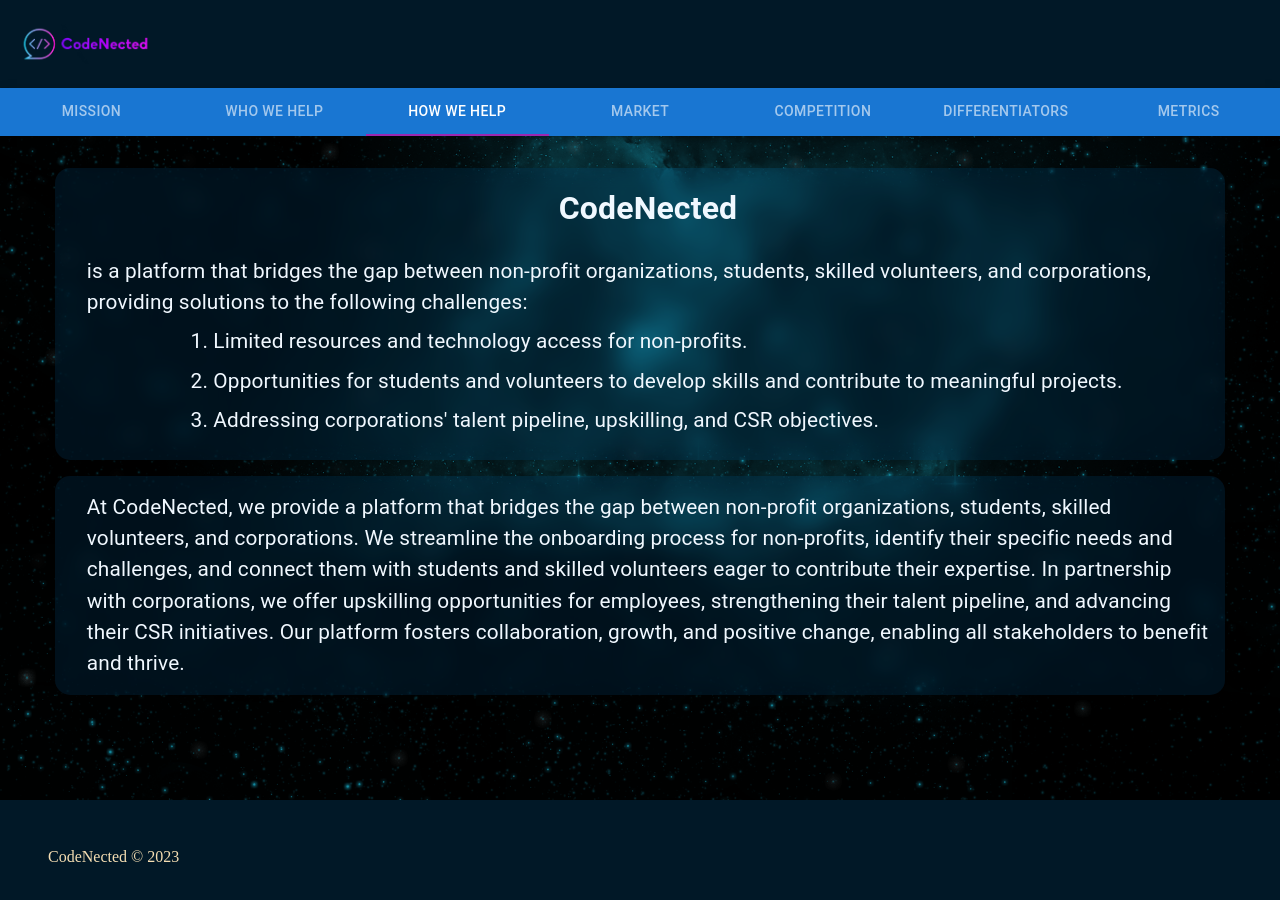
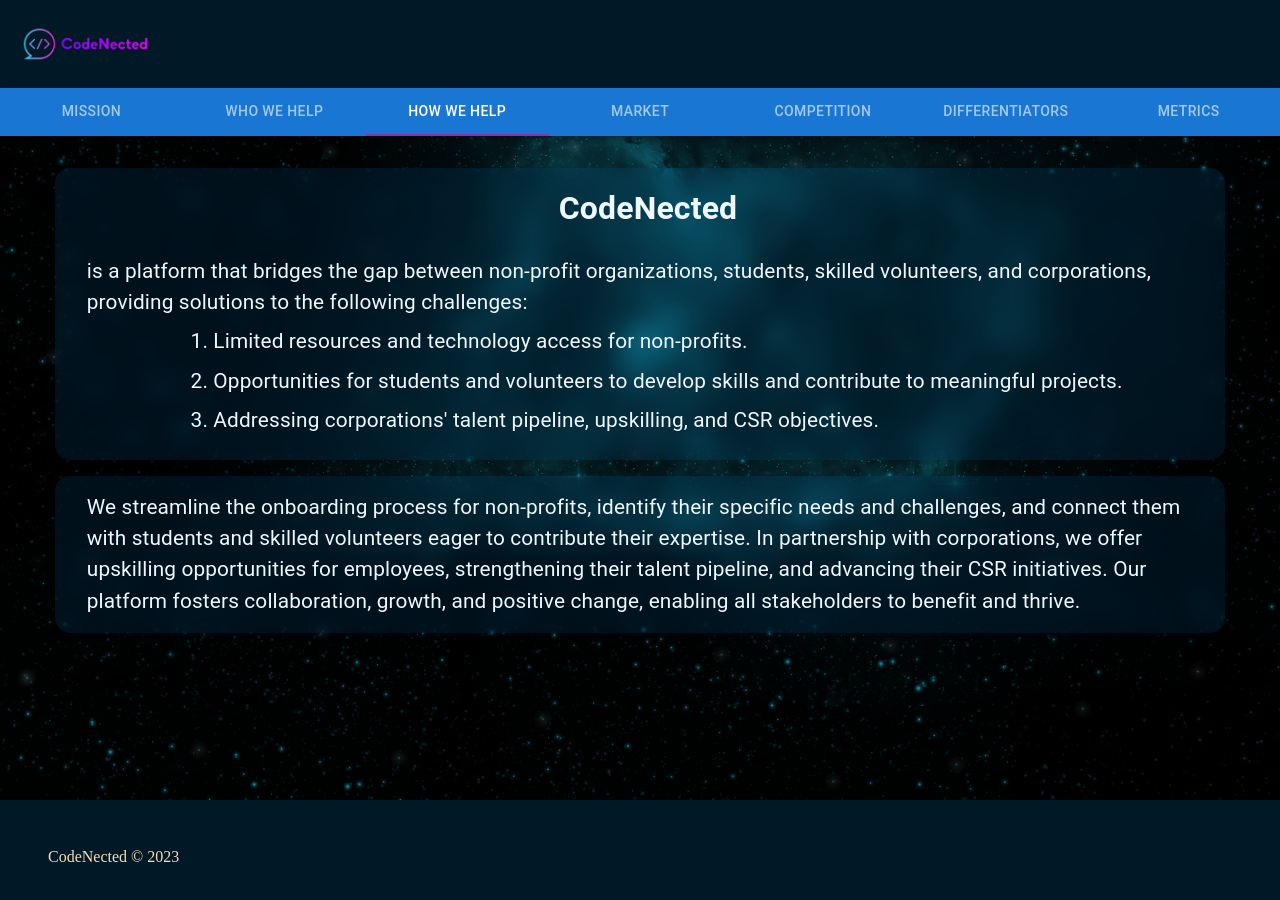
Before and after one commit to cdukedev/codenectedPitch, a React (Vite) app: page / in a window 1280 px wide. Both pictures are taken after a click on the tab "HOW WE HELP". Shown: the top 900 px of the page. Built offline with nearby package versions, Linux system fonts and the light colour scheme.

Commit message:
adjusted the content for the what we do component

```diff
--- a/package.json
+++ b/package.json
@@ -12,10 +12,11 @@
     "@emotion/react": "^11.10.6",
     "@emotion/styled": "^11.10.6",
     "@mui/icons-material": "^5.11.16",
-    "@mui/material": "^5.11.12",
+    "@mui/material": "^5.12.1",
     "@mui/styled-engine-sc": "^5.11.11",
     "@mui/system": "^5.12.1",
     "react": "^18.2.0",
+    "react-chartjs-3": "^2.7.7",
     "react-dom": "^18.2.0",
     "react-router-dom": "^5.3.0",
     "sass": "^1.58.3",
--- a/src/components/Slides/SlideThree/SlideThree.jsx
+++ b/src/components/Slides/SlideThree/SlideThree.jsx
@@ -26,15 +26,13 @@
       </div>
       <div className="top">
         <p className="top__text">
-          At CodeNected, we provide a platform that bridges the gap between
-          non-profit organizations, students, skilled volunteers, and
-          corporations. We streamline the onboarding process for non-profits,
-          identify their specific needs and challenges, and connect them with
-          students and skilled volunteers eager to contribute their expertise.
-          In partnership with corporations, we offer upskilling opportunities
-          for employees, strengthening their talent pipeline, and advancing
-          their CSR initiatives. Our platform fosters collaboration, growth, and
-          positive change, enabling all stakeholders to benefit and thrive.
+          We streamline the onboarding process for non-profits, identify their
+          specific needs and challenges, and connect them with students and
+          skilled volunteers eager to contribute their expertise. In partnership
+          with corporations, we offer upskilling opportunities for employees,
+          strengthening their talent pipeline, and advancing their CSR
+          initiatives. Our platform fosters collaboration, growth, and positive
+          change, enabling all stakeholders to benefit and thrive.
         </p>
       </div>
     </section>
```
Also changed, not shown: 1 other file (tests, documents, lock files or other folders).
